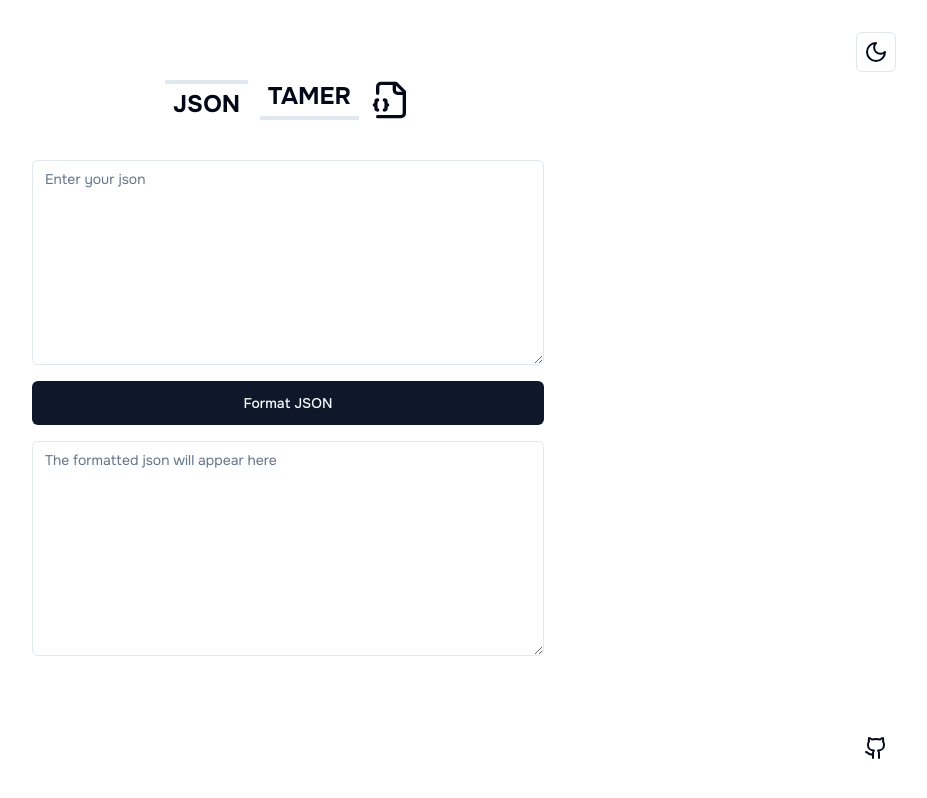
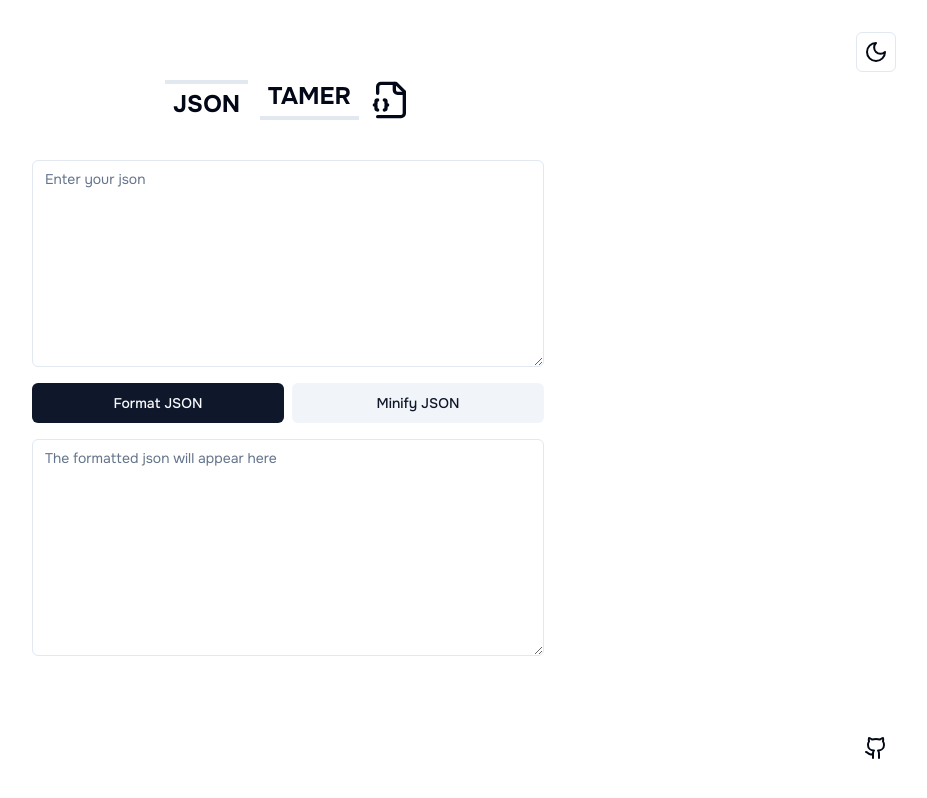
Before and after one commit to rubenpachecomatas/json-tamer, a Next.js app: page / in a window 1280 px wide. Shown: the whole page, without its empty margins (352-1279 px from the left). Built offline with nearby package versions, Linux system fonts and the light colour scheme.

Commit message:
Add minify functionality

```diff
--- a/app/_components/json-form/JsonForm.tsx
+++ b/app/_components/json-form/JsonForm.tsx
@@ -8,13 +8,11 @@ import { Alert, AlertDescription, AlertTitle } from "@/components/ui/alert";
 import { AlertCircle } from "lucide-react";
 
 const JsonForm = () => {
-  const { form, formattedJson, handleSubmit } = useJsonForm();
+  const { form, handleFormat, handleMinify, json } = useJsonForm();
+
   return (
     <Form {...form}>
-      <form
-        onSubmit={form.handleSubmit(handleSubmit)}
-        className="flex flex-col justify-btween gap-4 max-w-lg size-full"
-      >
+      <form className="flex flex-col justify-btween gap-4 max-w-lg size-full">
         <FormField
           control={form.control}
           name="json"
@@ -29,21 +27,37 @@ const JsonForm = () => {
                 <Alert className="flex flex-col gap-1">
                   <AlertCircle className="size-5" />
                   <AlertTitle className="p-0 m-0">Ooops!</AlertTitle>
-                  <AlertDescription>{formState.errors.json?.message}</AlertDescription>
+                  <AlertDescription>
+                    {formState.errors.json?.message}
+                  </AlertDescription>
                 </Alert>
               )}
             </FormItem>
           )}
         />
-        <div>
-          <Button type="submit" className="w-full" size="lg">
+        <div className="flex flex-col sm:flex-row gap-2">
+          <Button
+            name="format-btn"
+            type="button"
+            className="w-full"
+            onClick={form.handleSubmit(handleFormat)}
+          >
             Format JSON
+          </Button>
+          <Button
+            name="minify-btn"
+            type="button"
+            className="w-full"
+            onClick={form.handleSubmit(handleMinify)}
+            variant="secondary"
+          >
+            Minify JSON
           </Button>
         </div>
         <Textarea
           className="size-full"
           placeholder="The formatted json will appear here"
-          value={formattedJson}
+          value={json}
           onChange={() => null}
         />
       </form>
--- a/app/_components/json-form/hooks/useJsonForm.ts
+++ b/app/_components/json-form/hooks/useJsonForm.ts
@@ -2,6 +2,7 @@ import { zodResolver } from "@hookform/resolvers/zod";
 import { useState } from "react";
 import { useForm } from "react-hook-form";
 import { z } from "zod";
+import { formatJson, minifyJson } from "../utils/JsonForm.utils";
 
 const formSchema = z.object({
   json: z
@@ -23,13 +24,7 @@ const formSchema = z.object({
 });
 
 const useJsonForm = () => {
-  const [formattedJson, setFormattedJson] = useState("");
-
-  const formatJson = (json: string) => {
-    const formatted = JSON.stringify(JSON.parse(json), null, 4);
-
-    setFormattedJson(formatted);
-  };
+  const [json, setJson] = useState("");
 
   const form = useForm<z.infer<typeof formSchema>>({
     resolver: zodResolver(formSchema),
@@ -38,13 +33,17 @@ const useJsonForm = () => {
     },
   });
 
-  const handleSubmit = (values: z.infer<typeof formSchema>) =>
-    formatJson(values.json);
+  const handleFormat = (values: z.infer<typeof formSchema>) =>
+    setJson(formatJson(values.json));
+
+  const handleMinify = (values: z.infer<typeof formSchema>) =>
+    setJson(minifyJson(values.json));
 
   return {
     form,
-    formattedJson,
-    handleSubmit,
+    handleFormat,
+    handleMinify,
+    json,
   };
 };
 
--- /dev/null
+++ b/app/_components/json-form/utils/JsonForm.utils.ts
@@ -0,0 +1,5 @@
+const formatJson = (json: string) => JSON.stringify(JSON.parse(json), null, 4);
+
+const minifyJson = (json: string) => JSON.stringify(JSON.parse(json));
+
+export { formatJson, minifyJson };
```
